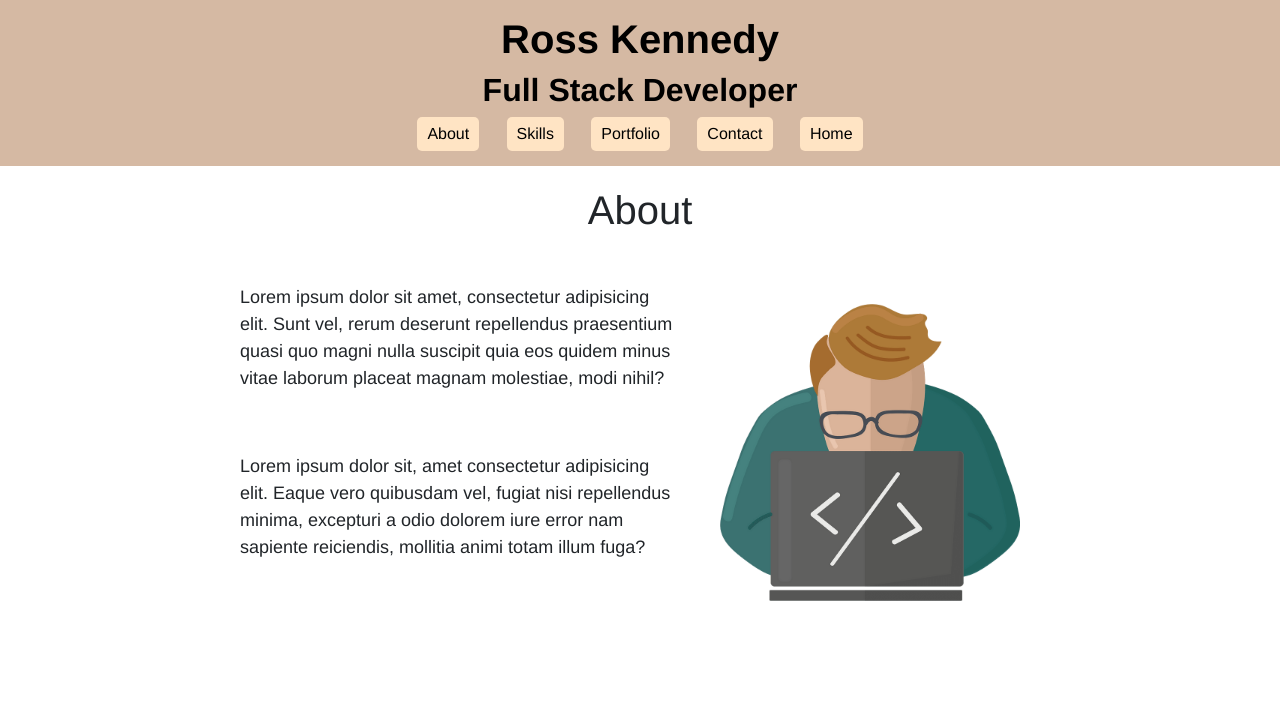
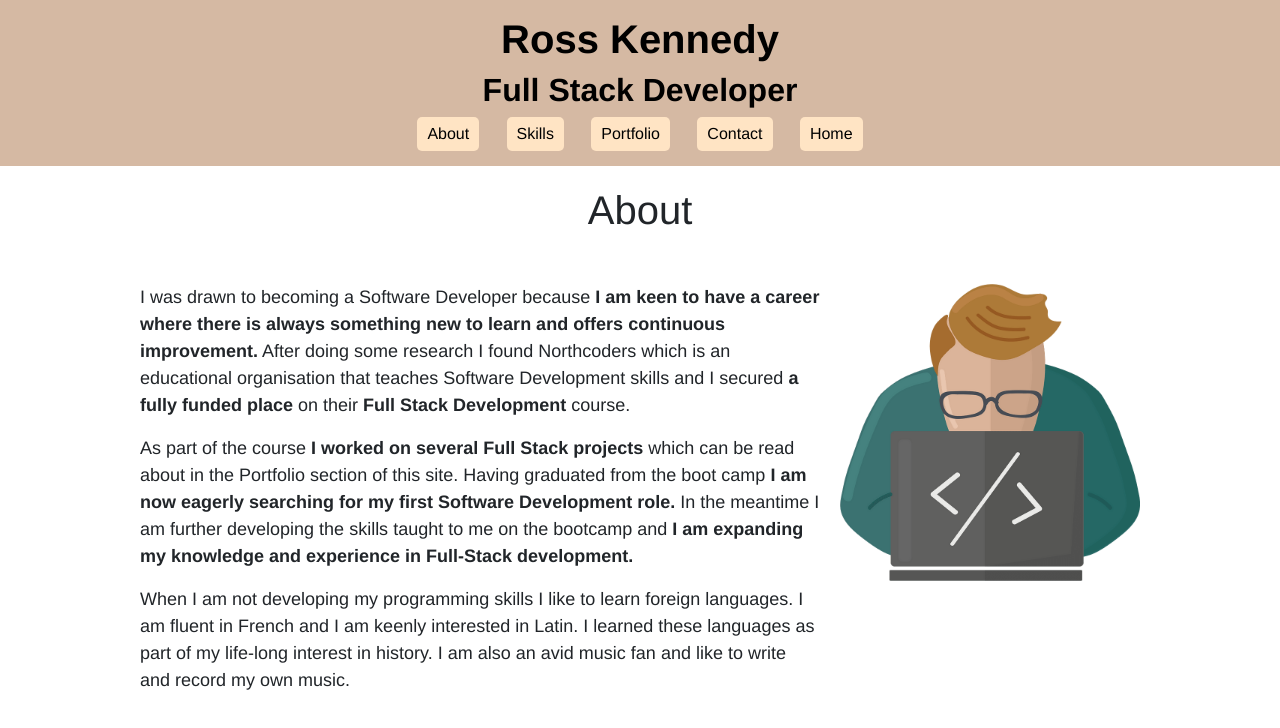
Before and after one commit to RoKen1000/portfolio-website, a React (Create React App) app: page /about in a window 1280 px wide. Shown: the top 728 px of the page. Built offline with nearby package versions, Linux system fonts and the light colour scheme.

Commit message:
Add text content to about me page and improve its styling to be more responsive to different screen widths when factoring in the new grid container.

```diff
--- a/src/components/About.jsx
+++ b/src/components/About.jsx
@@ -14,8 +14,11 @@ export const About = () => {
                     <h1 className="page-heading">About</h1>
                     <div className="about-container">
                         <img src={me} alt="Ross Kennedy"/>
-                        <p>Lorem ipsum dolor sit amet, consectetur adipisicing elit. Sunt vel, rerum deserunt repellendus praesentium quasi quo magni nulla suscipit quia eos quidem minus vitae laborum placeat magnam molestiae, modi nihil?</p>
-                        <p>Lorem ipsum dolor sit, amet consectetur adipisicing elit. Eaque vero quibusdam vel, fugiat nisi repellendus minima, excepturi a odio dolorem iure error nam sapiente reiciendis, mollitia animi totam illum fuga?</p>
+                        <p>I was drawn to becoming a Software Developer because <strong>I am keen to have a career where there is always something new to learn and offers continuous improvement.</strong> After doing some research I found Northcoders which is an educational organisation that teaches Software Development skills and I secured <strong>a fully funded place</strong> on their <strong>Full Stack Development</strong> course.</p>
+
+                        <p>As part of the course <strong>I worked on several Full Stack projects</strong> which can be read about in the Portfolio section of this site. Having graduated from the boot camp <strong>I am now eagerly searching for my first Software Development role.</strong> In the meantime I am further developing the skills taught to me on the bootcamp and <strong>I am expanding my knowledge and experience in Full-Stack development.</strong></p>
+
+                        <p>When I am not developing my programming skills I like to learn foreign languages. I am fluent in French and I am keenly interested in Latin. I learned these languages as part of my life-long interest in history. I am also an avid music fan and like to write and record my own music.</p>
                     </div>
                 </motion.div>
         </main>
--- a/src/components/MobileNavPanel.jsx
+++ b/src/components/MobileNavPanel.jsx
@@ -20,23 +20,28 @@ export const MobileNavPanel = () => {
                 </Offcanvas.Header>
                 <Offcanvas.Body>
                         <NavLink to="/about" className="mobile-nav-link" onClick={handleClose} id="top">
-                            <FontAwesomeIcon icon={faUser} className="mobile-nav-icons" size="3x"/>
+                            <FontAwesomeIcon icon={faUser} className="mobile-nav-icons"
+                            alt="Icon of a person linking to the about page." size="3x"/>
                             <p>About</p>
                         </NavLink>
                         <NavLink to="/skills" className="mobile-nav-link" onClick={handleClose}>
-                            <FontAwesomeIcon icon={faCode} className="mobile-nav-icons" size="3x"/>
+                            <FontAwesomeIcon icon={faCode} className="mobile-nav-icons"
+                            alt="Icon of a code bracket linking to the skills page." size="3x"/>
                             <p>Skills</p>
                         </NavLink>
                         <NavLink to="/portfolio" className="mobile-nav-link" onClick={handleClose}>
-                            <FontAwesomeIcon icon={faFolderOpen} className="mobile-nav-icons" size="3x"/>
+                            <FontAwesomeIcon icon={faFolderOpen} className="mobile-nav-icons"
+                            alt="Icon of a folder linking to the portfolio page." size="3x"/>
                             <p>Portfolio</p>
                         </NavLink>
                         <NavLink to="/contact" className="mobile-nav-link" onClick={handleClose}>
-                            <FontAwesomeIcon icon={faEnvelope} className="mobile-nav-icons" size="3x"/>
+                            <FontAwesomeIcon icon={faEnvelope} className="mobile-nav-icons"
+                            alt="Icon of an envelope linking to the contact page." size="3x"/>
                             <p>Contact</p>
                         </NavLink>
                         <NavLink to="/" className="mobile-nav-link" onClick={handleClose}>
-                            <FontAwesomeIcon icon={faHome} className="mobile-nav-icons" size="3x"/>
+                            <FontAwesomeIcon icon={faHome} className="mobile-nav-icons"
+                            alt="Icon of a house linking to the home page." size="3x"/>
                             <p>Home</p>
                         </NavLink>
                 </Offcanvas.Body>
--- a/src/styles/About.css
+++ b/src/styles/About.css
@@ -2,6 +2,7 @@
 .about-container{
     margin: auto;
     margin-left: 20px;
+    margin-right: 20px;
 }
 
 .about-container img{
@@ -13,20 +14,29 @@
     text-align: left;
 }
 
-@media screen and (min-width: 750px) {
+@media screen and (min-width: 700px){
     .about-container{
-        width: 800px;
+        width: 700px;
+        margin-left: auto;
+        margin-right: auto;
+    }
+}
+
+@media screen and (min-width: 1000px) {
+    .about-container{
+        width: 1000px;
         margin: auto;
         margin-top: 50px;
         display: grid;
         grid-template-columns: 1/2fr 1/2fr;
-        grid-template-rows: 1/2fr 1/2fr;
+        grid-template-rows: 1/3fr 1/3fr 1/3fr;
         grid-column-gap: 20px;
     }
     .about-container img{
         grid-column-start: 2;
         grid-row-start: 1;
-        grid-row-end: 3;
+        grid-row-end: 4;
         width: 300px;
+        margin: 0px;
     }
 }
```
